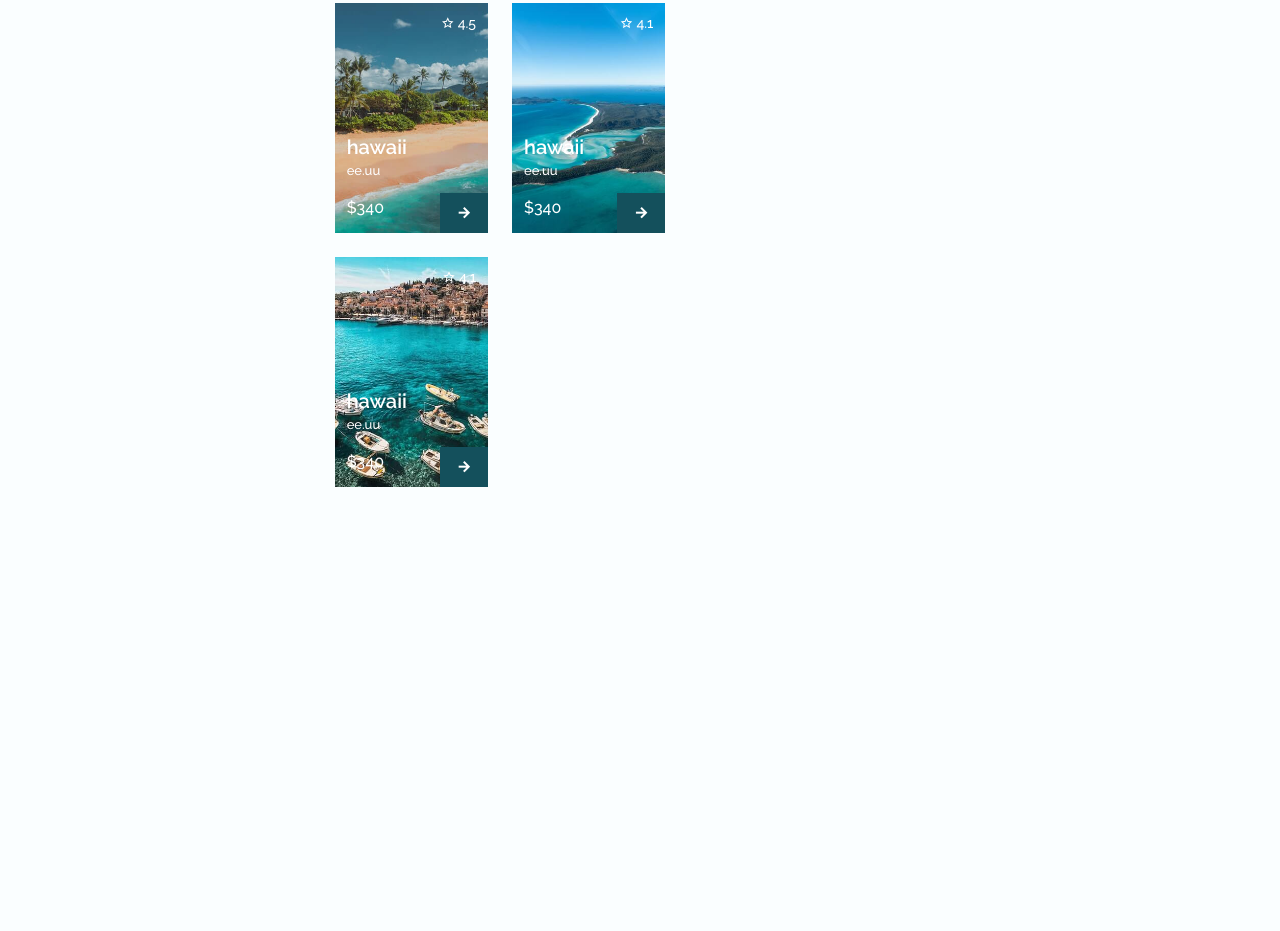
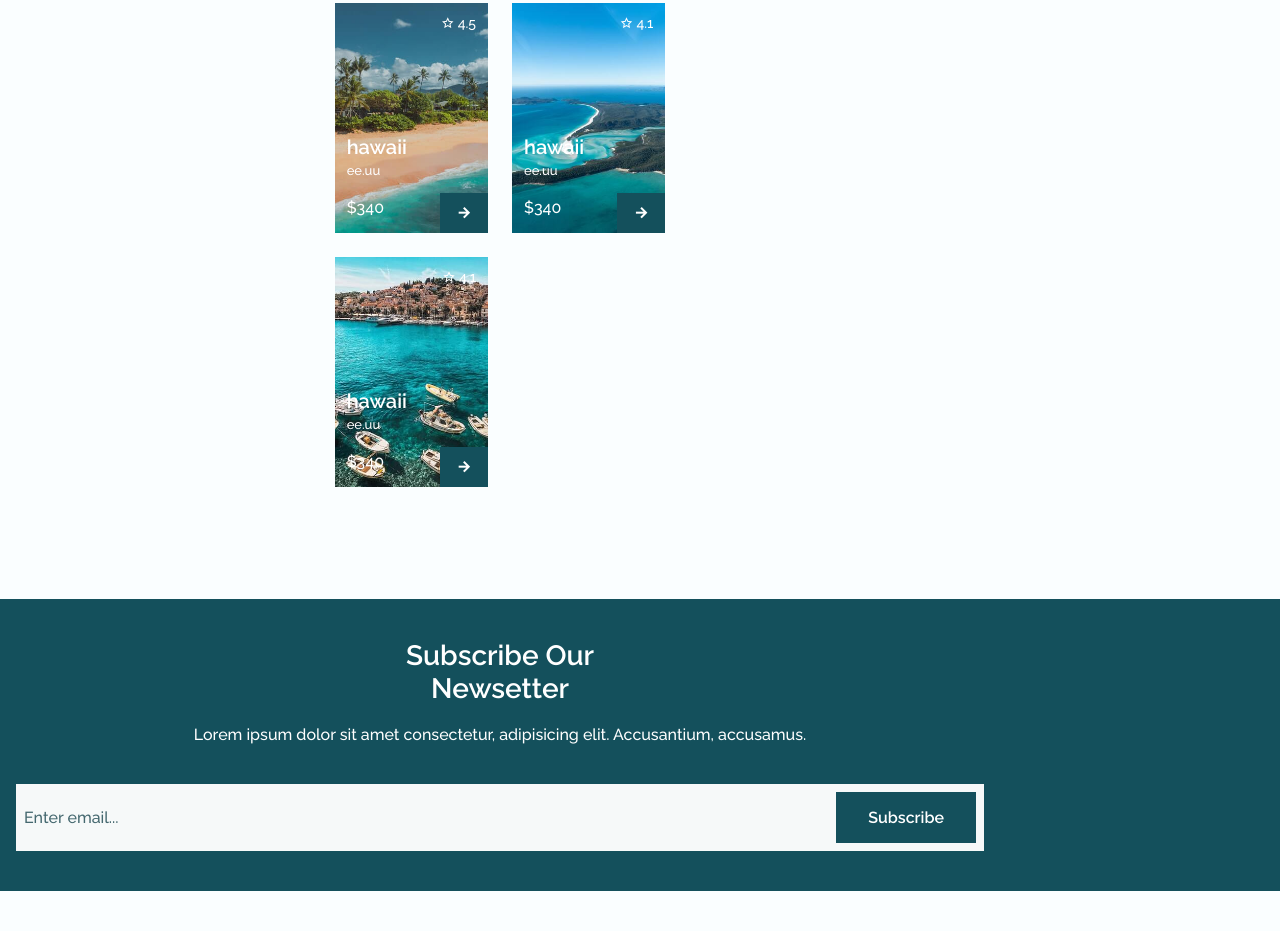
Before and after one commit to RAM111111/travell-website, a plain HTML site: page index.html in a window 1280 px wide. Shown: the part 3221-4152 px from the top of the page. Before the commit the page ends 3748 px from the top, so only its background shows below. Drawn offline with nearby package versions, Linux system fonts and the light colour scheme.

Commit message:
add subscribe section

```diff
--- a/assets/css/style.css
+++ b/assets/css/style.css
@@ -529,6 +529,41 @@ transition: var(--img-transition);
   transform: var(--img-scale);
 }
 
+/*  */
+
+.subscribe_bg{
+  background-color: var(--first-color-second);
+  padding: 2.5rem 0;
+}
+
+.subscribe_title,
+.subscribe_describtion{
+  color: var(--white-color);
+}
+
+.subscribe_describtion{
+  text-align: center;
+  margin-bottom: var(--m-2-25);
+}
+
+.subscribe_form{
+  background-color: var(--input-color);
+  padding: .5rem;
+  display: flex;
+  justify-content: space-between;
+}
+
+.subscribe_input{
+  width: 70%;
+  padding-right: .5rem;
+  background-color: var(--input-color);
+  color: var(--text-color);
+}
+
+.subscribe_input::placeholder{
+  color: var(--text-color);
+}
+
 
 
 
--- a/index.html
+++ b/index.html
@@ -295,6 +295,19 @@
         </div>
 
       </section>
+      <section class="subscribe section">
+        <div class="subscribe_bg">
+          <div class="subscribe_container container">
+            <h2 class="section_title subscribe_title">subscribe our <br>newsetter</h2>
+          <p class="subscribe_describtion">Lorem ipsum dolor sit amet consectetur,
+            adipisicing elit. Accusantium, accusamus.</p>
+            <form action="" class="subscribe_form">
+              <input type="text" placeholder="Enter email..." class="subscribe_input">
+            <button class="button">Subscribe</button>
+            </form>
+          </div>
+        </div>
+      </section>
     </main>
         <!-- swiper js -->
     <script src="https://unpkg.com/swiper/swiper-bundle.min.js"></script>
```
